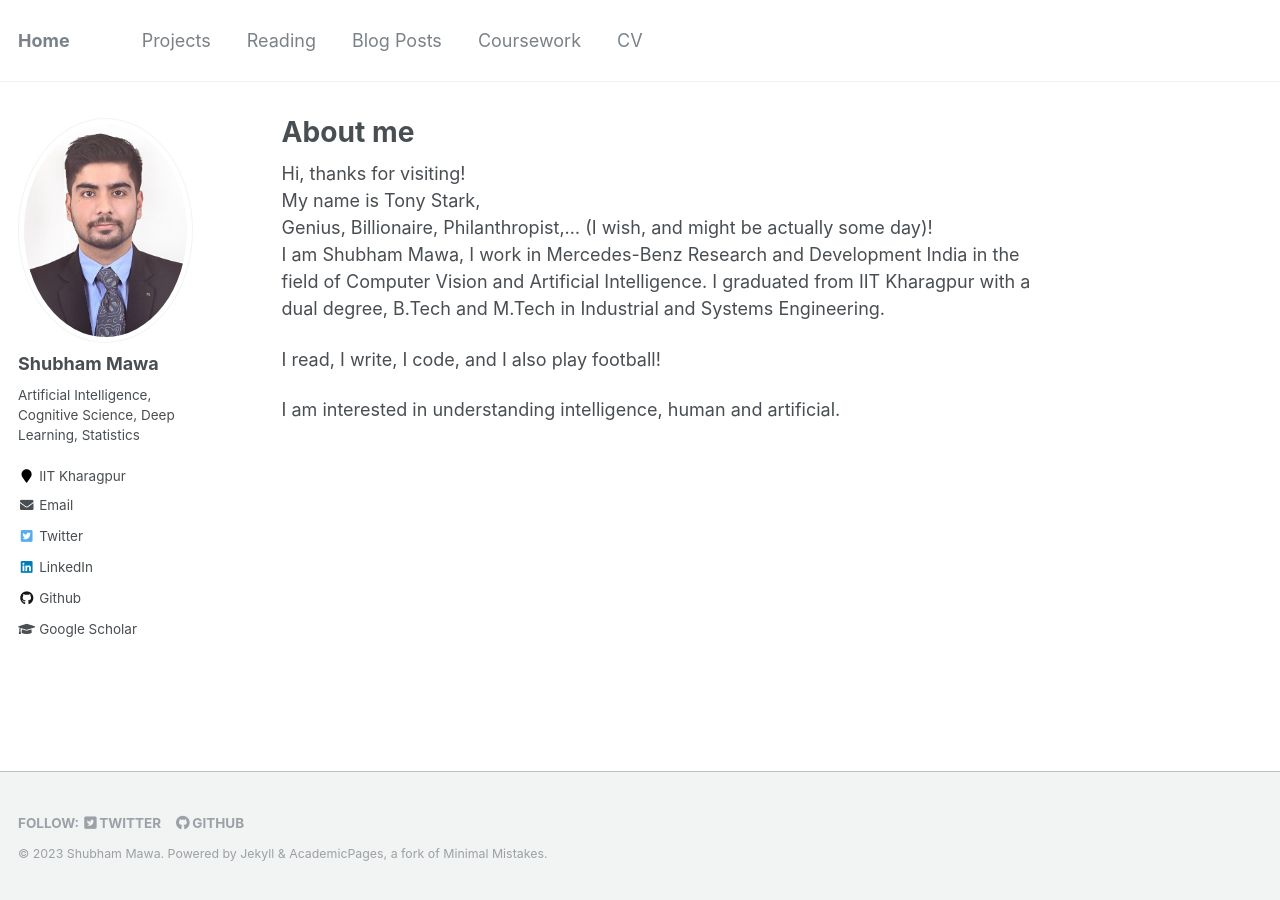
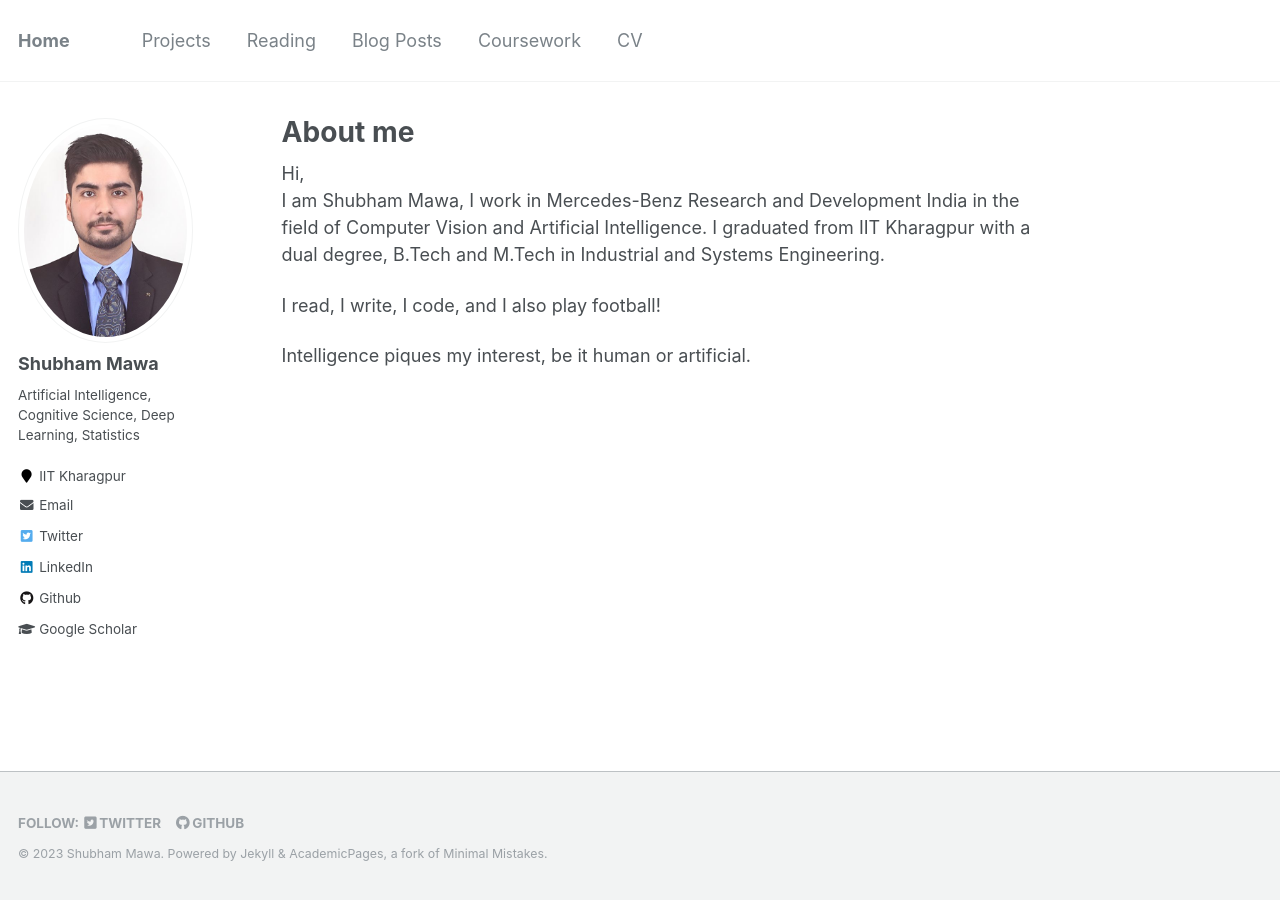
Before and after one commit to Shubhammawa/Shubhammawa.github.io, a Jekyll site: the page built from _pages/about.md, in a window 1280 px wide. Built offline with Jekyll 4.4.1, drawn with Linux system fonts in a browser that asks for light colours.

Commit message:
Update about.md

```diff
--- a/_pages/about.md
+++ b/_pages/about.md
@@ -9,11 +9,9 @@ redirect_from:
 ---
 
 
-Hi, thanks for visiting!
-My name is Tony Stark,
-Genius, Billionaire, Philanthropist,... (I wish, and might be actually some day)!
+Hi,
 I am Shubham Mawa, I work in Mercedes-Benz Research and Development India in the field of Computer Vision and Artificial Intelligence. I graduated from IIT Kharagpur with a dual degree, B.Tech and M.Tech in Industrial and Systems Engineering.
 
 I read, I write, I code, and I also play football!
 
-I am interested in understanding intelligence, human and artificial.
+Intelligence piques my interest, be it human or artificial.
```
